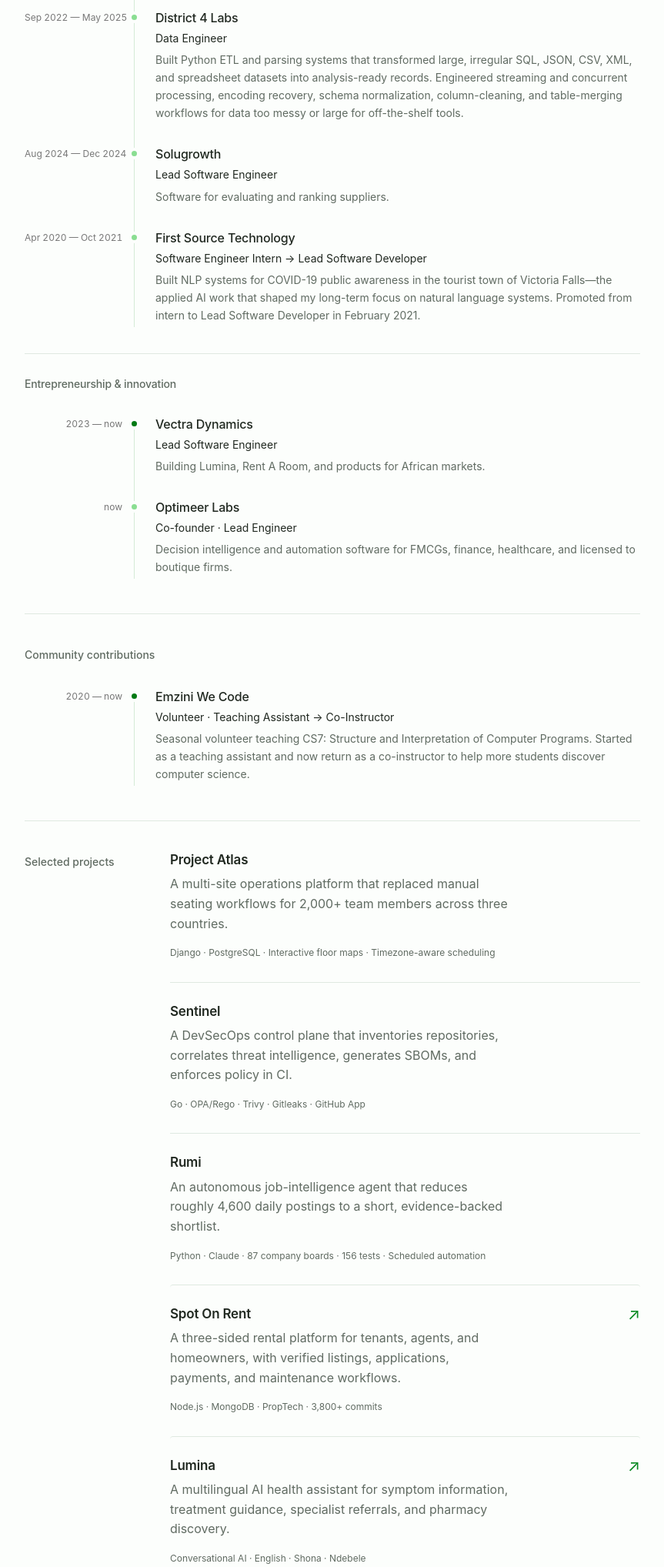
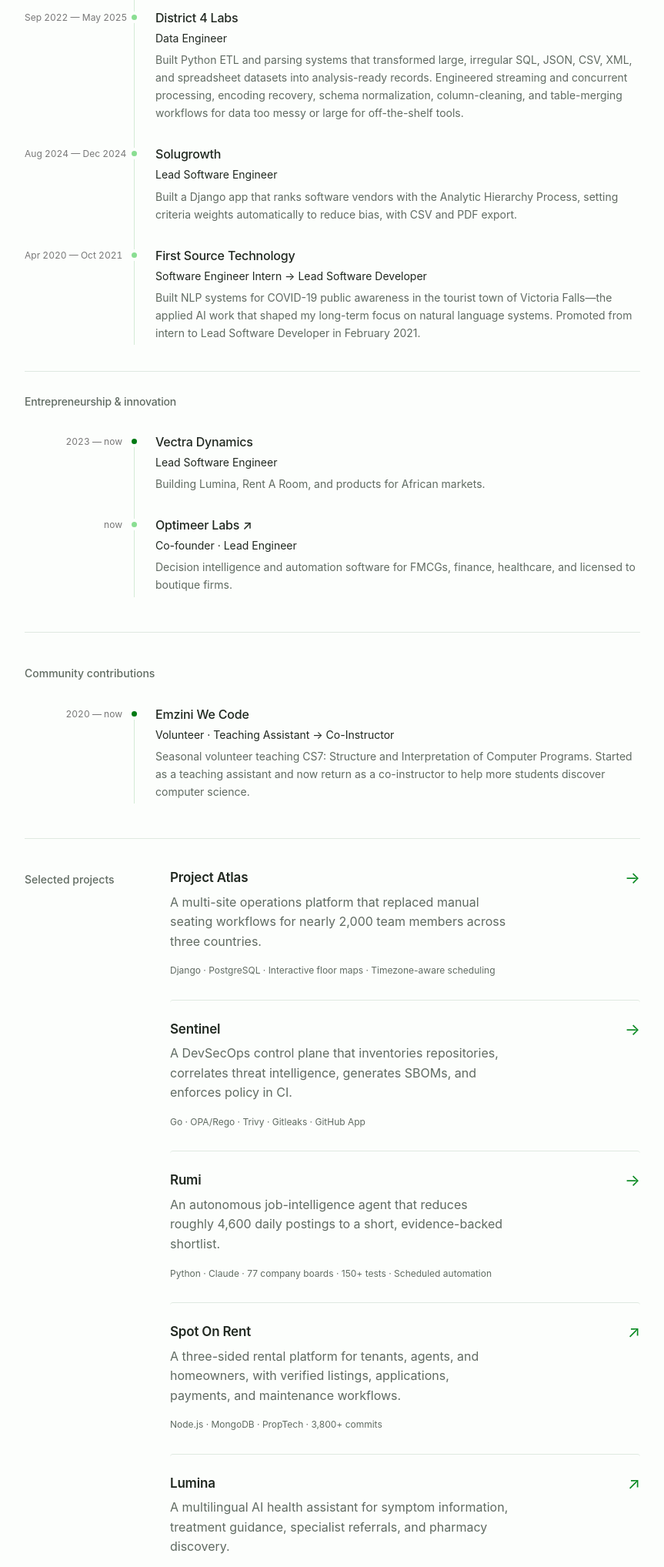
Before and after one commit to xeroxzen/andilembele.com, a Python web app: template templates/home.html in a window 1280 px wide. Shown: the part 1393-3429 px from the top of the page at 77% size, without its empty margins (208-1071 px from the left). Run offline with Jinja, Linux system fonts and the light colour scheme; the template is opened without the code that fills it, so the values that code supplies are empty.

Commit message:
feat: link projects to case studies and fill in thin entries
- Project Atlas, Sentinel, and Rumi cards link to /blog/<slug>/ case studies.
- Atlas says nearly 2,000 team members and Rumi 77 boards, matching the sources.
- Optimeer Labs links to optimeerlabs.com; Solugrowth and NetScout-RS say what
  was built.

Co-Authored-By: Claude Opus 5.5 <noreply@anthropic.com>

```diff
--- a/templates/home.html
+++ b/templates/home.html
@@ -115,7 +115,8 @@
             <div class="job-content">
               <h3>Solugrowth</h3>
               <p class="role">Lead Software Engineer</p>
-              <p>Software for evaluating and ranking suppliers.</p>
+              <p>Built a Django app that ranks software vendors with the Analytic Hierarchy Process, setting criteria
+                weights automatically to reduce bias, with CSV and PDF export.</p>
             </div>
           </article>
           <article class="job"><span class="date">Apr&nbsp;2020&nbsp;— Oct&nbsp;2021</span>
@@ -140,7 +141,7 @@
             </article>
             <article class="job"><span class="date">now</span>
               <div class="job-content">
-                <h3>Optimeer Labs</h3>
+                <h3><a href="https://optimeerlabs.com">Optimeer Labs ↗</a></h3>
                 <p class="role">Co-founder · Lead Engineer</p>
                 <p>Decision intelligence and automation software for FMCGs, finance, healthcare, and licensed to
                   boutique firms.</p>
@@ -166,30 +167,30 @@
       <section class="section" id="work" aria-labelledby="work-heading">
         <h2 id="work-heading">Selected projects</h2>
         <div class="section-body projects">
-          <article class="project">
+          <a class="project" href="/blog/project-atlas/">
             <div>
               <h3>Project Atlas</h3>
-              <p>A multi-site operations platform that replaced manual seating workflows for 2,000+ team members across
+              <p>A multi-site operations platform that replaced manual seating workflows for nearly 2,000 team members across
                 three countries.</p><span class="meta">Django · PostgreSQL · Interactive floor maps · Timezone-aware
                 scheduling</span>
-            </div>
-          </article>
-          <article class="project">
+            </div><span class="arrow" aria-hidden="true">→</span>
+          </a>
+          <a class="project" href="/blog/sentinel/">
             <div>
               <h3>Sentinel</h3>
               <p>A DevSecOps control plane that inventories repositories, correlates threat intelligence, generates
                 SBOMs, and enforces policy in CI.</p><span class="meta">Go · OPA/Rego · Trivy · Gitleaks · GitHub
                 App</span>
-            </div>
-          </article>
-          <article class="project">
+            </div><span class="arrow" aria-hidden="true">→</span>
+          </a>
+          <a class="project" href="/blog/rumi/">
             <div>
               <h3>Rumi</h3>
               <p>An autonomous job-intelligence agent that reduces roughly 4,600 daily postings to a short,
-                evidence-backed shortlist.</p><span class="meta">Python · Claude · 87 company boards · 156 tests ·
+                evidence-backed shortlist.</p><span class="meta">Python · Claude · 77 company boards · 150+ tests ·
                 Scheduled automation</span>
-            </div>
-          </article>
+            </div><span class="arrow" aria-hidden="true">→</span>
+          </a>
           <a class="project" href="https://spotonrent.com/">
             <div>
               <h3>Spot On Rent</h3>
@@ -216,7 +217,7 @@
             <p class="project-more-heading">Also</p>
             <p class="project-compact"><span>ExactNAV</span><span class="meta">Fund administration · covered in
                 Experience</span></p>
-            <p class="project-compact"><span>NetScout-RS</span><span class="meta">Rust · network security</span></p>
+            <p class="project-compact"><span>NetScout-RS</span><span class="meta">Rust · network scanning &amp; endpoint agents · 500+ tests</span></p>
             <a class="project-compact" href="https://fineprint.vercel.app">FinePrint <span class="meta">NLP · contracts
                 ↗</span></a>
             <a class="project-compact" href="https://github.com/xeroxzen/chat-insight">Chat Insights <span
```
Also changed, not shown: dist/index.html (+15 -14 lines).
